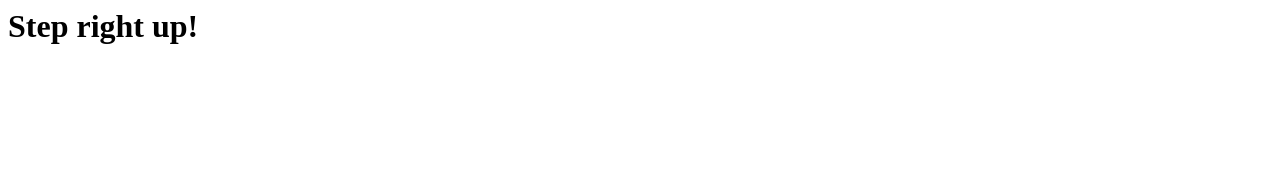
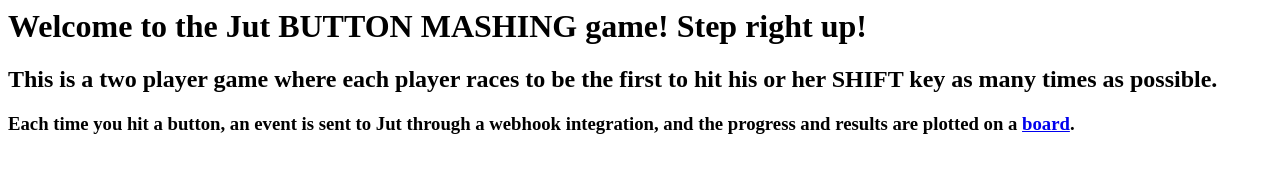
Before and after one commit to go-oleg/jut-button-game, a website: page public/button-game.html in a window 1280 px wide. Drawn offline with nearby package versions, Linux system fonts and the light colour scheme.

Commit message:
more page text

```diff
--- a/public/button-game.html
+++ b/public/button-game.html
@@ -29,6 +29,8 @@
     });
   </script>
 
-  <h1>Step right up!</h1>
+  <h1>Welcome to the Jut BUTTON MASHING game! Step right up!</h1>
+  <h2>This is a two player game where each player races to be the first to hit his or her SHIFT key as many times as possible.</h2>
+  <h3>Each time you hit a button, an event is sent to Jut through a webhook integration, and the progress and results are plotted on a <a href="https://app.jut.io/#boards/view/4cb708ea-7a18-4f75-9b7a-bbc6373e35a0">board</a>.
 </body>
 </html>
```
